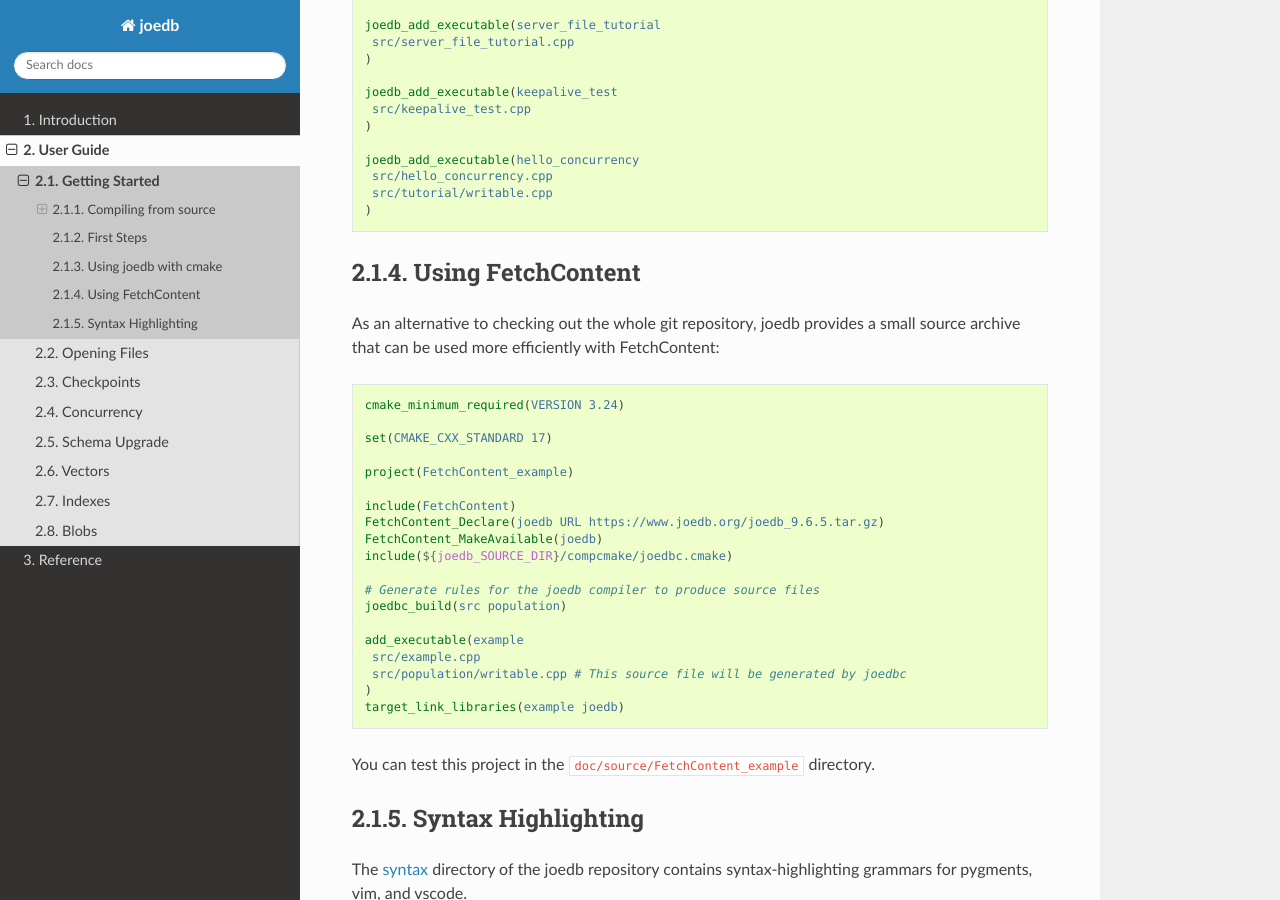
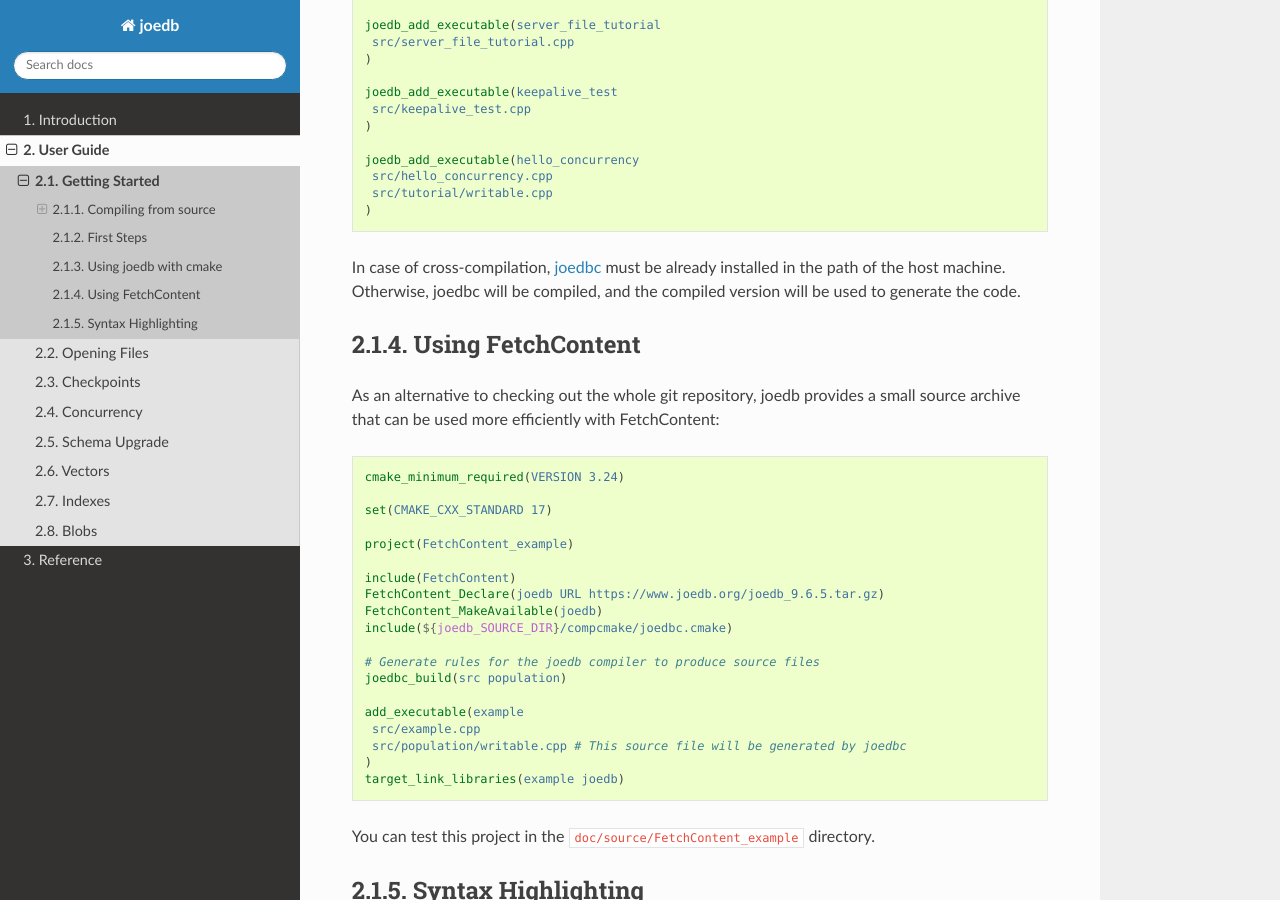
Before and after one commit to Remi-Coulom/joedb, a Sphinx documentation site: the page built from doc/source/getting_started.rst, in a window 1280 px wide and 900 px high, scrolled down 3054 px. Built offline with Sphinx 7.4.7 and the Read the Docs theme 3.1.0, drawn with Linux system fonts in a browser that asks for light colours; formulas are drawn with MathJax 3.

Commit message:
doc for cross-compilation

```diff
--- a/doc/source/getting_started.rst
+++ b/doc/source/getting_started.rst
@@ -77,6 +77,10 @@ contains an example:
 .. literalinclude:: ./tutorial/CMakeLists.txt
    :language: cmake
 
+In case of cross-compilation, :ref:`joedbc` must be already installed in the
+path of the host machine. Otherwise, joedbc will be compiled, and the compiled
+version will be used to generate the code.
+
 Using FetchContent
 ------------------
 
```
